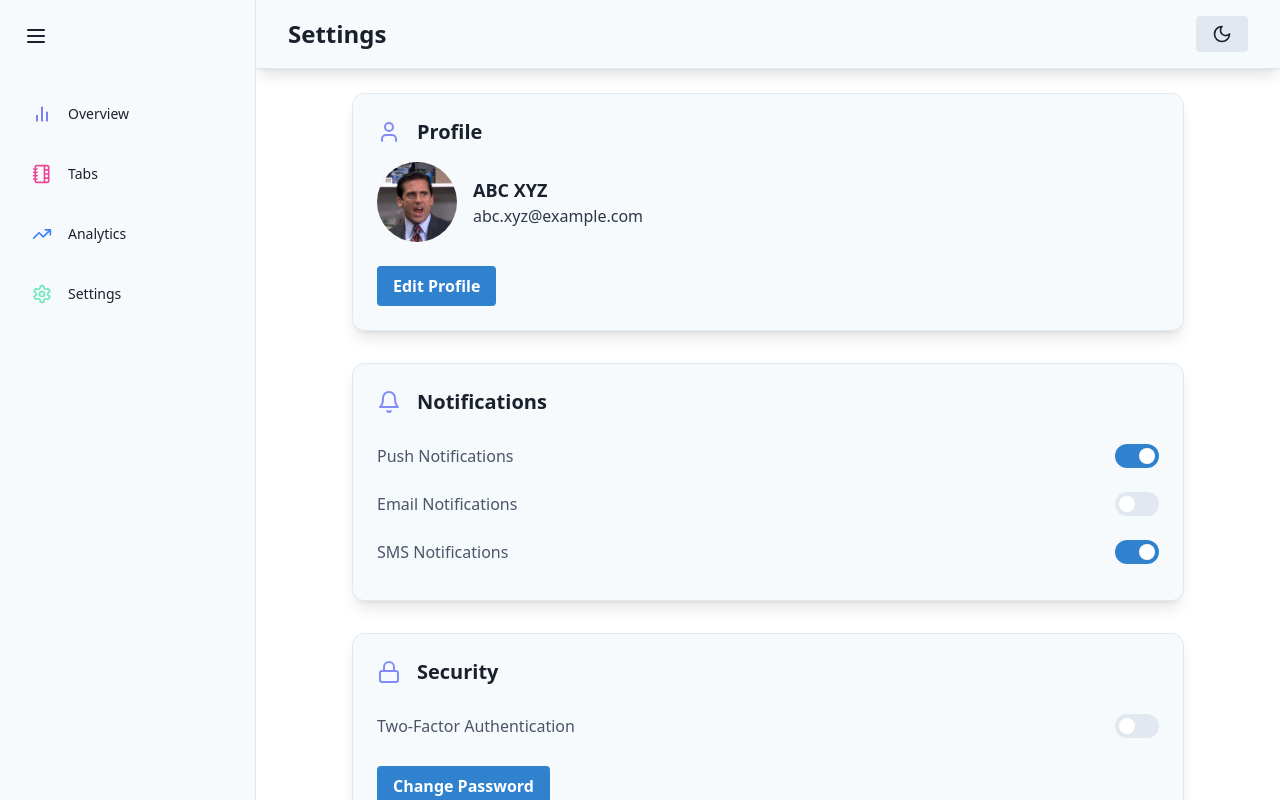
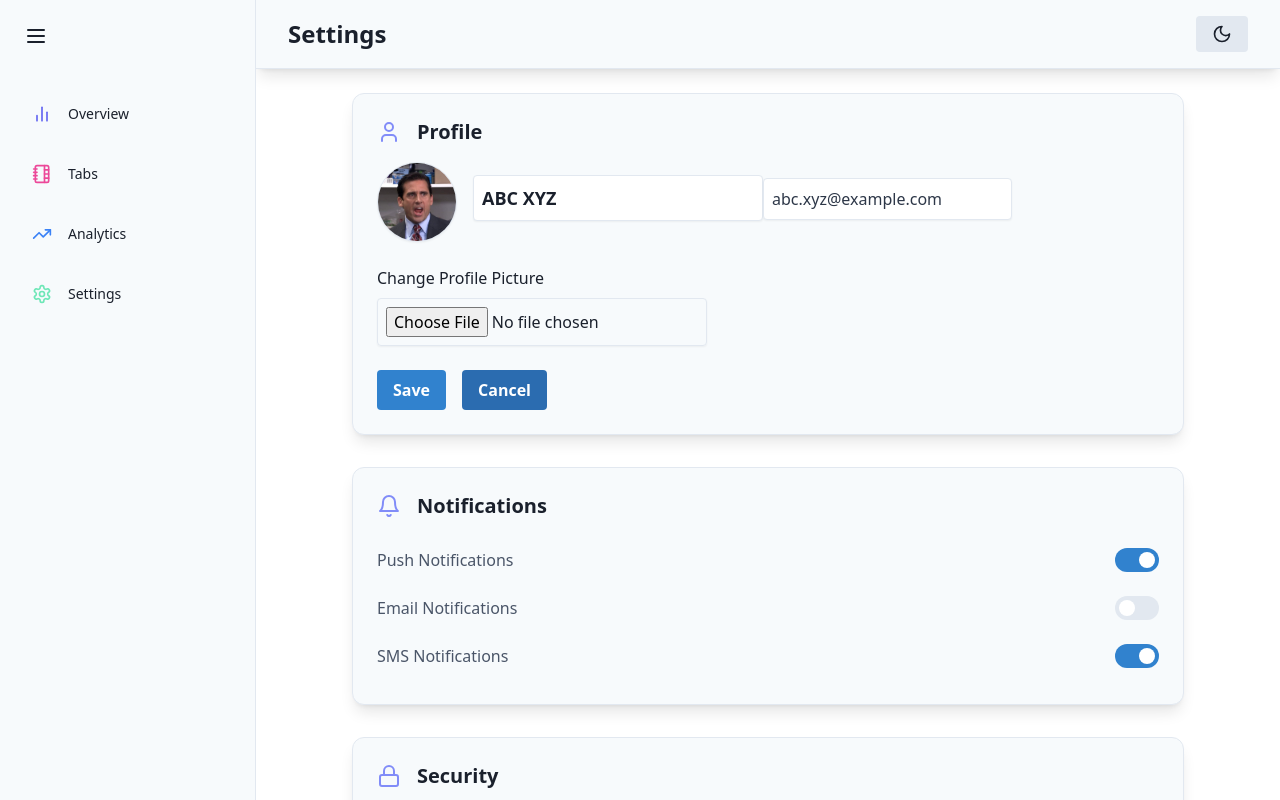
Before and after one commit to timelygator/TimelyGator, a React (Vite) app in the folder web-ui/: page /settings in a window 1280 px wide. Both pictures are taken after a click on the button "Edit Profile". Built offline with nearby package versions, Linux system fonts and the light colour scheme.

Commit message:
Feature: Settings, edit profile now functions

```diff
--- a/web-ui/src/components/settings/Profile.jsx
+++ b/web-ui/src/components/settings/Profile.jsx
@@ -1,29 +1,110 @@
+import { useState } from "react";
 import { User } from "lucide-react";
 import SettingSection from "./SettingSection";
 
 const Profile = () => {
+    const [editing, setEditing] = useState(false);
+    const [name, setName] = useState("ABC XYZ");
+    const [email, setEmail] = useState("abc.xyz@example.com");
+    const [profilePic, setProfilePic] = useState("/profile pic for various.jpg");
+    const [previewPic, setPreviewPic] = useState(profilePic);
+
+    const handleEdit = () => setEditing(true);
+    const handleCancel = () => {
+        // Reset preview image and editing state when canceled
+        setPreviewPic(profilePic);
+        setEditing(false);
+    };
+    const handleSave = () => {
+        // might update the backend here.
+        setProfilePic(previewPic);
+        setEditing(false);
+    };
+
+    const handleImageChange = (e) => {
+        if (e.target.files && e.target.files[0]) {
+            const file = e.target.files[0];
+            const localImageUrl = URL.createObjectURL(file);
+            setPreviewPic(localImageUrl);
+        }
+    };
+
     return (
         <SettingSection icon={User} title={"Profile"}>
-			<div className='flex flex-col sm:flex-row items-center mb-6'>
+            <div className="flex flex-col sm:flex-row items-center mb-6">
                 <img
-					src='/profile pic for various.jpg'
-					alt=''
-					className='rounded-full w-20 h-20 object-cover mr-4'
+                    src={previewPic}
+                    alt="Profile"
+                    className="rounded-full w-20 h-20 object-cover mr-4 border border-border shadow-sm"
                 />
 
                 <div>
-					<h3 className='text-lg font-semibold text-text'>ABC XYZ</h3>
-					<p className='text-cardTextHeading'>abc.xyz@example.com</p>
+                    {editing ? (
+                        <>
+                            <input
+                                type="text"
+                                value={name}
+                                onChange={(e) => setName(e.target.value)}
+                                placeholder="Enter your name"
+                                className="text-lg font-semibold text-text mb-2 p-2 border border-border rounded shadow-sm focus:outline-none focus:ring-2 focus:ring-buttonDefaultAccent1"
+                            />
+                            <input
+                                type="email"
+                                value={email}
+                                onChange={(e) => setEmail(e.target.value)}
+                                placeholder="Enter your email"
+                                className="text-cardTextHeading p-2 border border-border rounded shadow-sm focus:outline-none focus:ring-2 focus:ring-buttonDefaultAccent1"
+                            />
+                        </>
+                    ) : (
+                        <>
+                            <h3 className="text-lg font-semibold text-text">{name}</h3>
+                            <p className="text-cardTextHeading">{email}</p>
+                        </>
+                    )}
                 </div>
             </div>
 
+            {editing && (
+                <div className="mb-6">
+                    <label className="block mb-2 text-text font-medium">
+                        Change Profile Picture
+                    </label>
+                    <input
+                        type="file"
+                        accept="image/*"
+                        onChange={handleImageChange}
+                        className="p-2 border border-border rounded shadow-sm focus:outline-none focus:ring-2 focus:ring-buttonDefaultAccent1"
+                    />
+                </div>
+            )}
+
+            {editing ? (
+                <div className="flex gap-4">
                     <button
-    className='bg-buttonDefaultAccent1 hover:bg-buttonHoverAccent1 text-white font-bold py-2 px-4 rounded transition duration-200 w-full sm:w-auto'
+                        onClick={handleSave}
+                        className="bg-buttonDefaultAccent1 text-white font-bold py-2 px-4 rounded transition duration-200 w-full sm:w-auto"
+                    >
+                        Save
+                    </button>
+                    <button
+                        onClick={handleCancel}
+                        className="bg-buttonHoverAccent1 text-white font-bold py-2 px-4 rounded transition duration-200 w-full sm:w-auto"
+                    >
+                        Cancel
+                    </button>
+                </div>
+            ) : (
+                <button
+                    onClick={handleEdit}
                     data-cy="edit-profile-button"
+                    className="bg-buttonDefaultAccent1 text-white font-bold py-2 px-4 rounded transition duration-200 w-full sm:w-auto"
                 >
                     Edit Profile
                 </button>
+            )}
         </SettingSection>
     );
 };
+
 export default Profile;
```
Lines whose indentation alone changed are shown as unchanged.
